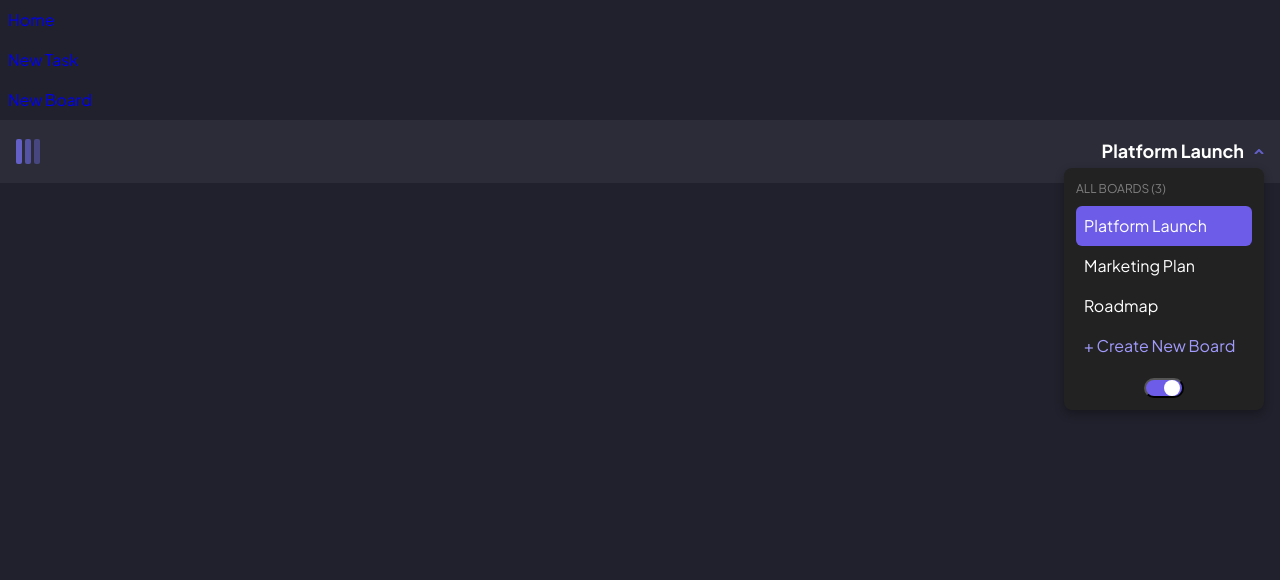
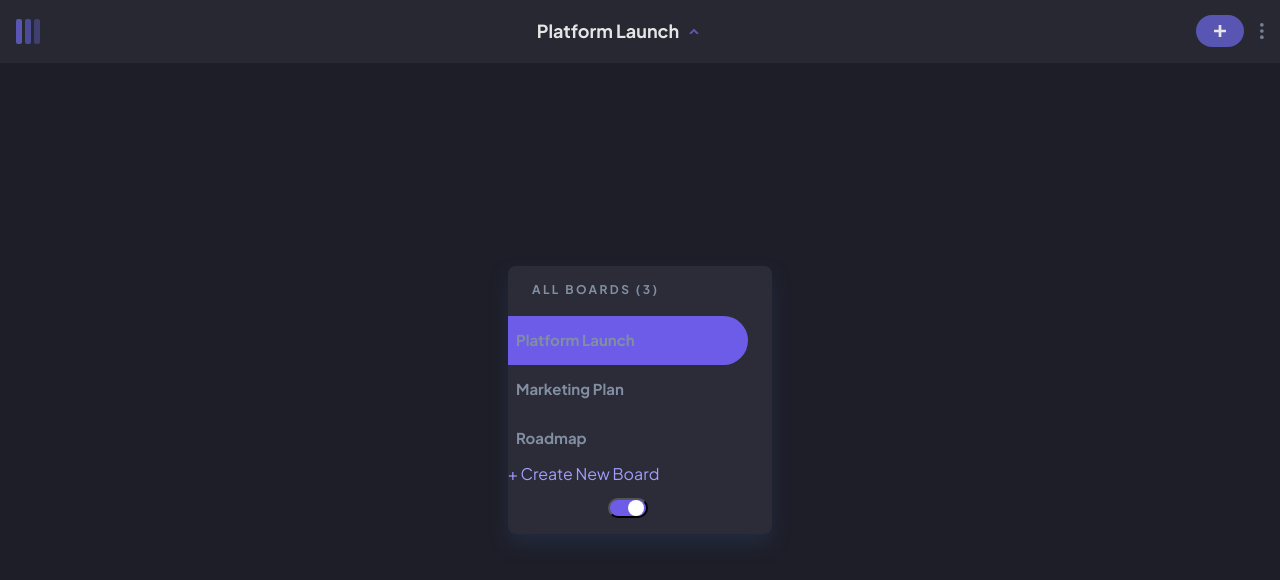
Before and after one commit to acunmedyaakademi/irem-gaye-akif-kenban-app, a React (Vite) app: page / in a window 1280 px wide. Both pictures are taken after a click on the button "Platform Launch". Shown: the top 580 px of the page. Built offline with nearby package versions, Linux system fonts and the light colour scheme.

Commit message:
header bölümü tamamlandı

```diff
--- a/src/App.css
+++ b/src/App.css
@@ -46,13 +46,25 @@
 
 .dropdown-menu {
   position: absolute;
-  top: 48px;
-  right: 0;
-  width: 200px;
-  background-color: #222;
+  width: 264px;
+  background-color: #2B2C37;
   border-radius: 8px;
-  padding: 12px;
-  box-shadow: 0px 4px 10px rgba(0, 0, 0, 0.3);
+  padding-block: 16px;
+  padding-right: 24px;
+  box-shadow: 0px 10px 20px 0px #364E7E40;
+  border: none;
+  margin-inline: auto;
+  margin-block: auto;
+
+  p {
+    font-weight: 700;
+    font-size: 12px;
+    line-height: 15.12px;
+    letter-spacing: 2.4px;
+    color: #828FA3;
+    margin-bottom: 19px;
+    margin-left: 24px;
+  }
 }
 
 .menu-title {
@@ -62,19 +74,23 @@
   margin-bottom: 8px;
 }
 
-ul li {
+.dropdown-menu li {
   padding: 8px;
-  border-radius: 6px;
+  border-top-right-radius: 100px;
+  border-bottom-right-radius: 100px;
+  padding-block: 15px;
+  padding-right: 24px;
   cursor: pointer;
-}
-
-ul li:hover {
-  background-color: #333;
+  font-weight: 700;
+  font-size: 15px;
+  line-height: 18.9px;
+  letter-spacing: 0px;
+  color: #828FA3;
 }
 
 .active {
   background-color: #6c5ce7;
-  color: white;
+  color: #FFFFFF;
 }
 
 .new-board {
@@ -149,4 +165,24 @@ ul li:hover {
   }
 }
 
+.btns-area {
+  display: flex;
+  justify-content: center;
+  align-items: center;
+  gap: 16px;
+
+  a {
+    background-color: #635FC7;
+    border-radius: 24px;
+    padding: 10px 18px;
+    cursor: pointer;
+  }
+
+  button {
+    cursor: pointer;
+    background: none;
+    border: none;
+  }
+}
+
 /* Gaye Bitiş */
--- a/src/App.jsx
+++ b/src/App.jsx
@@ -36,14 +36,6 @@ function App() {
 
   return (
     <>
-      <nav>
-        <ul>
-          <li><a href="#/">Home</a></li>
-          <li><a href="#/new-task">New Task</a></li>
-          <li><a href="#/new-board">New Board</a></li>
-        </ul>
-      </nav>
-
       <div className="app-container">
         <div className="page">
           <PageContext.Provider value={page}>
--- a/src/Svg.jsx
+++ b/src/Svg.jsx
@@ -11,3 +11,22 @@ export function DownSvg() {
     </svg>
   );
 }
+
+export function PlusSvg() {
+  return (
+    <svg width="12" height="12" viewBox="0 0 12 12" fill="none" xmlns="http://www.w3.org/2000/svg">
+      <path d="M7.368 12V7.344H12V4.632H7.368V0H4.656V4.632H0V7.344H4.656V12H7.368Z" fill="white" />
+    </svg>
+  );
+}
+
+export function SettingSvg() {
+  return (
+    <svg width="4" height="16" viewBox="0 0 4 16" fill="none" xmlns="http://www.w3.org/2000/svg">
+      <circle cx="1.84615" cy="1.84615" r="1.84615" fill="#828FA3" />
+      <circle cx="1.84615" cy="8.00045" r="1.84615" fill="#828FA3" />
+      <circle cx="1.84615" cy="14.1538" r="1.84615" fill="#828FA3" />
+    </svg>
+
+  );
+}
--- a/src/components/Board.jsx
+++ b/src/components/Board.jsx
@@ -1,9 +1,26 @@
-import { useState } from "react";
-import { DownSvg } from "../Svg";
+import { useState, useRef } from "react";
+import { DownSvg, PlusSvg, SettingSvg } from "../Svg";
 
 export default function Board() {
   const [isOpen, setIsOpen] = useState(false);
   const [isDarkMode, setIsDarkMode] = useState(true);
+  const [activeBoard, setActiveBoard] = useState("Platform Launch"); // Aktif board'ı tutacak state
+  const dialogRef = useRef(null);
+
+  const toggleDialog = () => {
+    setIsOpen(!isOpen);
+    if (dialogRef.current) {
+      if (!isOpen) {
+        dialogRef.current.showModal();
+      } else {
+        dialogRef.current.close();
+      }
+    }
+  };
+
+  const handleBoardClick = (boardName) => {
+    setActiveBoard(boardName); // Tıklanan board aktif olsun
+  };
 
   return (
     <div className={isDarkMode ? "dark-mode" : "light-mode"}>
@@ -13,24 +30,35 @@ export default function Board() {
           <img src="svg/platform-launch-icon.svg" alt="Platform Launch Icon" />
         </div>
 
-        {/* Dropdown*/}
+        {/* Dropdown butonu */}
         <div className="dropdown">
-          <button onClick={() => setIsOpen(!isOpen)} className="dropdown-btn">
+          <button onClick={toggleDialog} className="dropdown-btn">
             <span>Platform Launch</span>
             <span className={`dropdown-icon ${isOpen ? "rotated" : ""}`}>
               <DownSvg />
             </span>
           </button>
 
-          {/* Dropdown Menü */}
-          {isOpen && (
-            <div className="dropdown-menu">
+          {/* Dialog menüsü */}
+          <dialog ref={dialogRef} className="dropdown-menu">
             <p className="menu-title">All Boards (3)</p>
             <ul>
-                <li className="active">Platform Launch</li>
-                <li>Marketing Plan</li>
-                <li>Roadmap</li>
-                <li className="new-board">+ Create New Board</li>
+              <li
+                className={activeBoard === "Platform Launch" ? "active" : ""}
+                onClick={() => handleBoardClick("Platform Launch")}>
+                Platform Launch
+              </li>
+              <li
+                className={activeBoard === "Marketing Plan" ? "active" : ""}
+                onClick={() => handleBoardClick("Marketing Plan")}>
+                Marketing Plan
+              </li>
+              <li
+                className={activeBoard === "Roadmap" ? "active" : ""}
+                onClick={() => handleBoardClick("Roadmap")}>
+                Roadmap
+              </li>
+              <a href="#/new-board" className="new-board">+ Create New Board</a>
             </ul>
 
             {/* Dark Mode Toggle */}
@@ -44,8 +72,15 @@ export default function Board() {
               </button>
               <span className="icon"></span>
             </div>
+          </dialog>
         </div>
-          )}
+        <div className="btns-area">
+          <a href="#/new-task" className="plus-icon">
+            <PlusSvg />
+          </a>
+          <button className="setting-icon">
+            <SettingSvg />
+          </button>
         </div>
       </header>
     </div>
```
Lines whose indentation alone changed are shown as unchanged.
